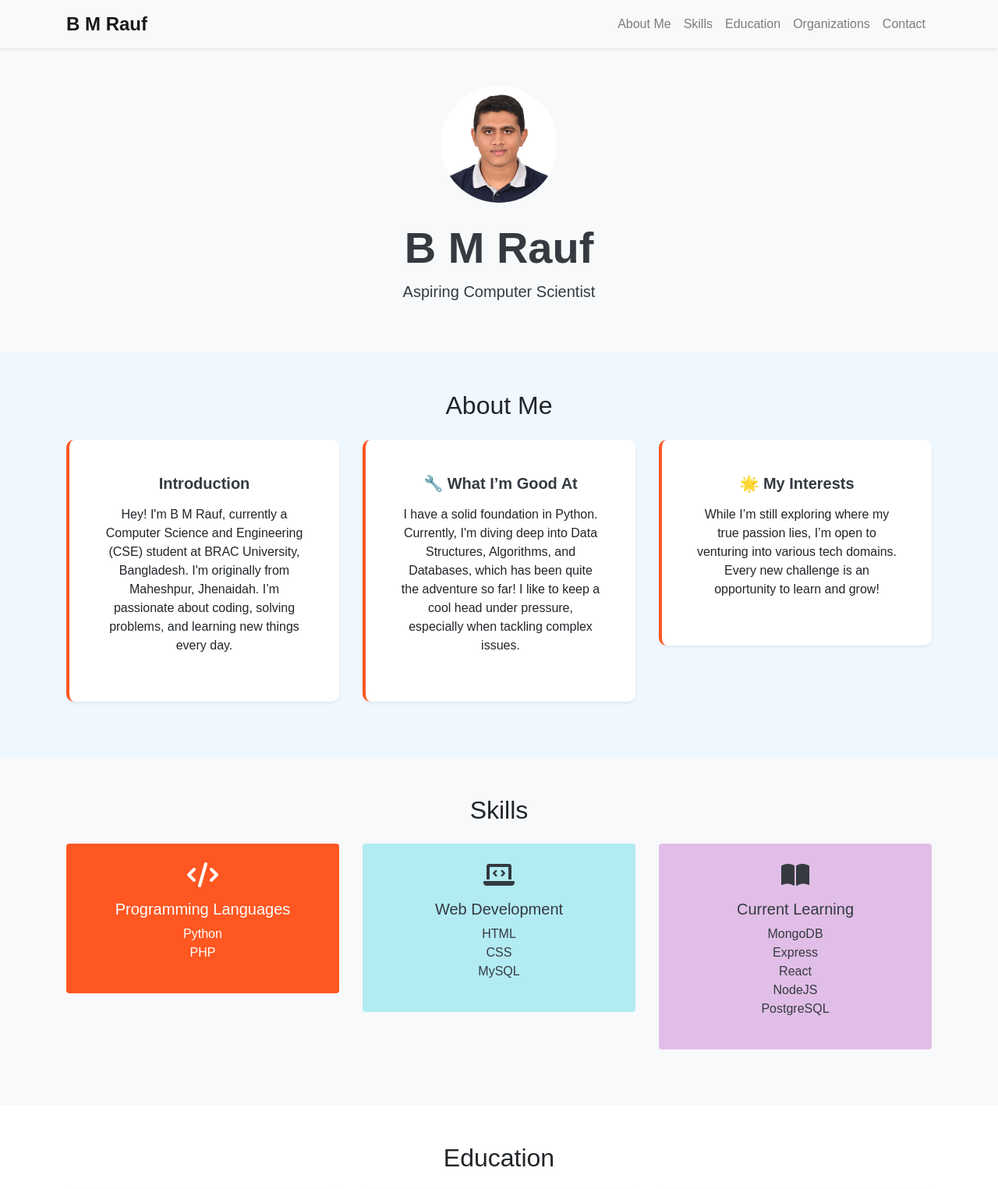
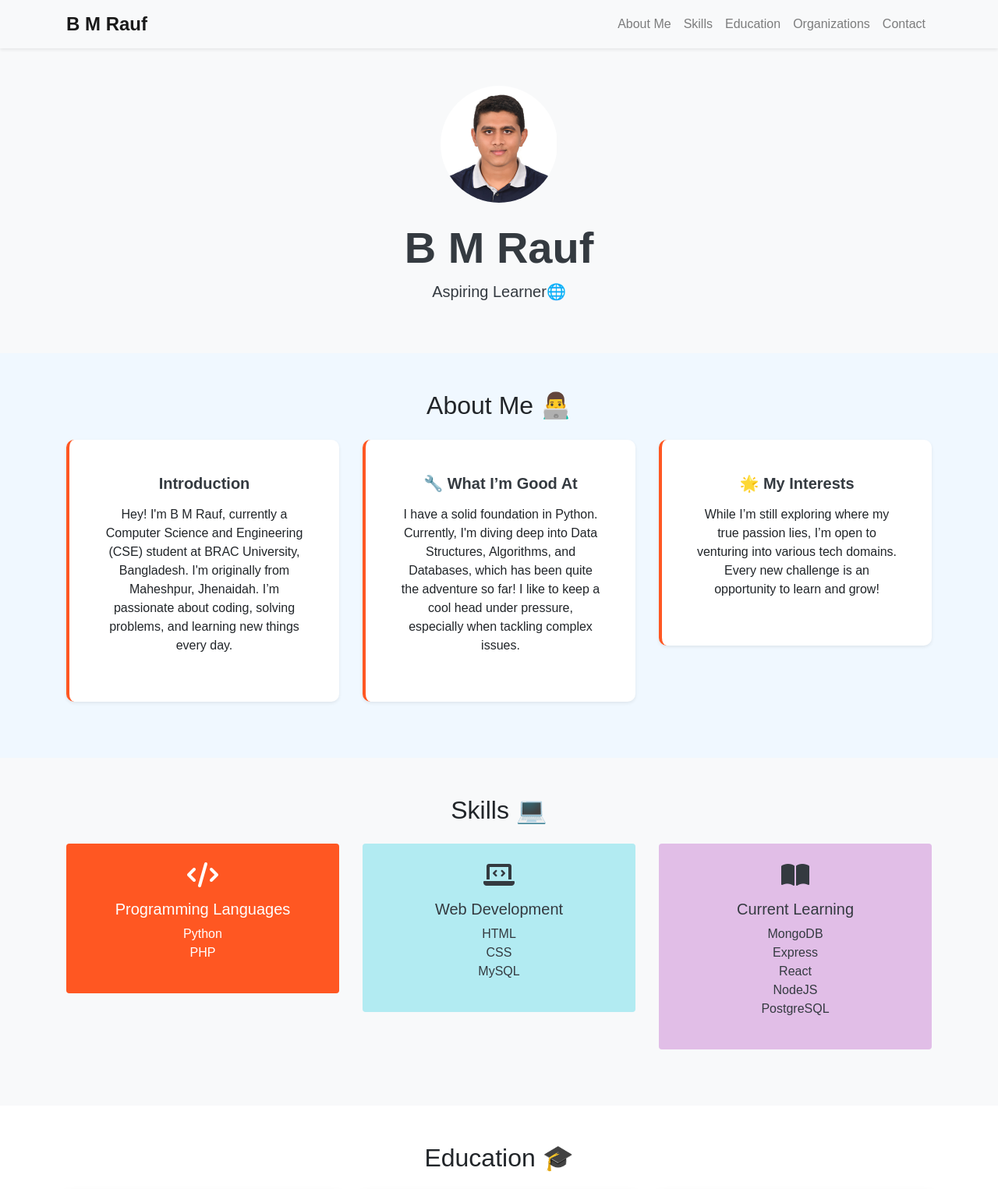
Before and after one commit to mebmrauf/mebmrauf, a plain HTML site: page index.html in a window 1280 px wide. Shown: the top 1525 px of the page at 78% size. Drawn offline with nearby package versions, Linux system fonts and the light colour scheme; a web font is replaced by a local one.

Commit message:
Update index.html

```diff
--- a/index.html
+++ b/index.html
@@ -39,18 +39,19 @@
     </div>
 </nav>
 
-<header class="bg-light text-dark text-center py-5">
+<!-- Header -->
+<header class="bg-light text-dark text-center py-5" id="header">
     <div class="container">
-        <img src="images/profile.jpg" alt="Profile Picture of B M Rauf" class="rounded-circle mb-4" style="width: 150px; height: 150px; object-fit: cover;">
+        <img src="images/profile.jpg" alt="Profile Picture of B M Rauf" class="rounded-circle mb-4 profile-pic">
         <h1 class="display-4 font-weight-bold">B M Rauf</h1>
-        <p class="lead">Aspiring Computer Scientist</p>
+        <p class="lead">Aspiring Learner🌐</p>
     </div>
 </header>
 
 
 <section id="about" class="py-5 bg-about">
     <div class="container">
-        <h2 class="text-center mb-4">About Me</h2>
+        <h2 class="text-center mb-4">About Me 👨‍💻</h2>
         <div class="row">
             <!-- Introduction Card -->
             <div class="col-md-4 mb-4">
@@ -87,7 +88,7 @@
 
 <section id="skills" class="bg-light py-5">
     <div class="container">
-        <h2 class="text-center mb-4">Skills</h2>
+        <h2 class="text-center mb-4">Skills 💻</h2>
         <div class="row text-center">
             <div class="col-md-4">
                 <div class="skill-card bg-orange text-white mb-4 p-4 rounded">
@@ -129,7 +130,7 @@
 
 <section id="education" class="py-5">
     <div class="container">
-        <h2 class="text-center mb-4">Education</h2>
+        <h2 class="text-center mb-4">Education 🎓</h2>
         <div class="row text-center">
             <div class="col-md-4">
                 <div class="card shadow mb-4 p-4">
@@ -161,7 +162,7 @@
 
 <section id="organizations" class="bg-light py-5">
     <div class="container">
-        <h2 class="text-center mb-4">Organizations</h2>
+        <h2 class="text-center mb-4">Organizations 🏢</h2>
         <div class="row">
             <div class="col-md-8 offset-md-2">
                 <div class="card shadow mb-4 p-4 text-center">
@@ -181,7 +182,7 @@
 
 <section id="contact" class="py-5">
     <div class="container">
-        <h2 class="text-center mb-4">Contact</h2>
+        <h2 class="text-center mb-4">Contact 📞</h2>
         <p class="text-center">Email: <a href="mailto:raufthenapking@gmail.com">raufthenapking@gmail.com</a></p>
         <div class="text-center">
             <a href="https://github.com/raufbiswas" target="_blank" class="btn btn-dark"><i class="fab fa-github"></i> GitHub</a>
```
